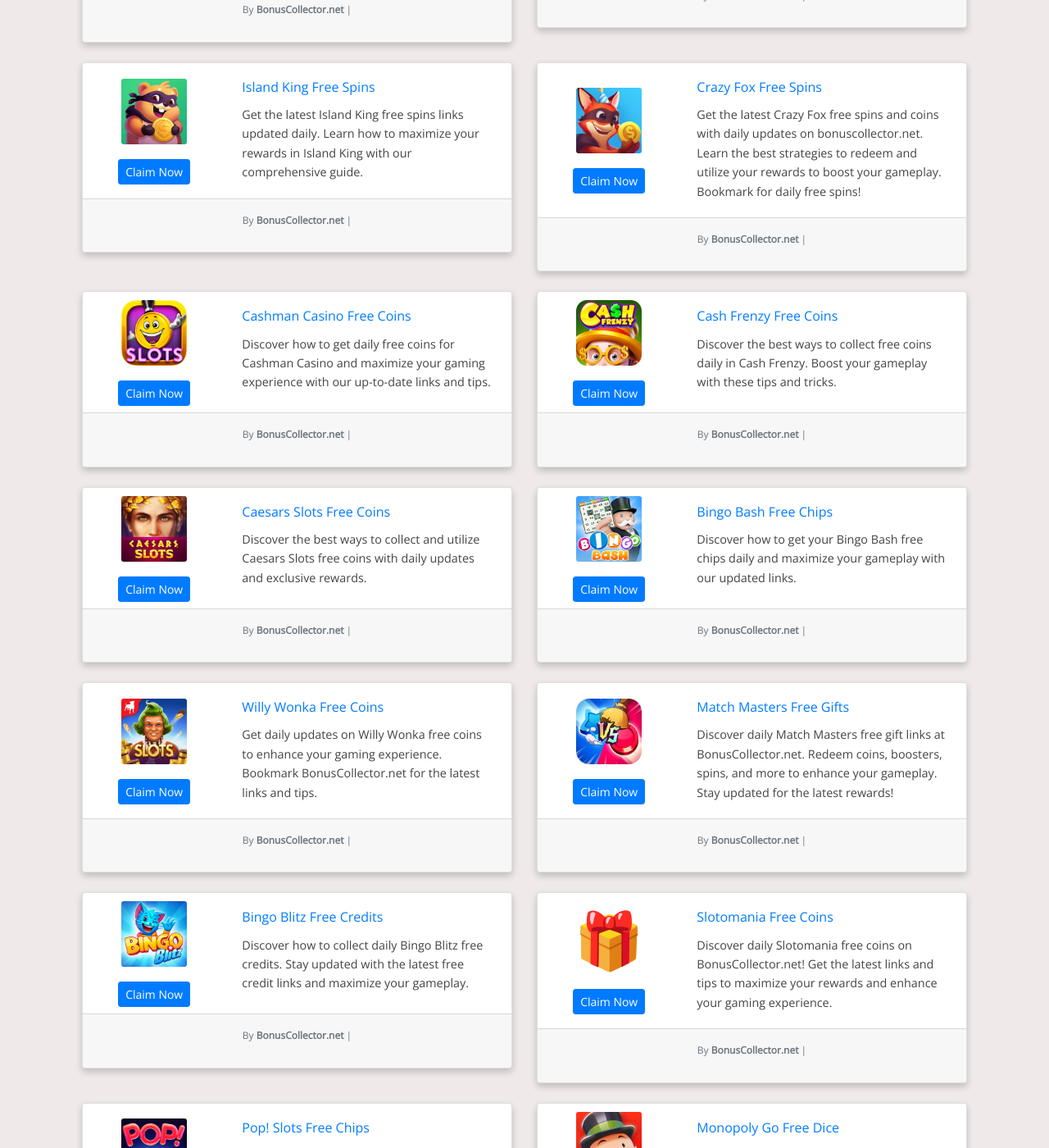
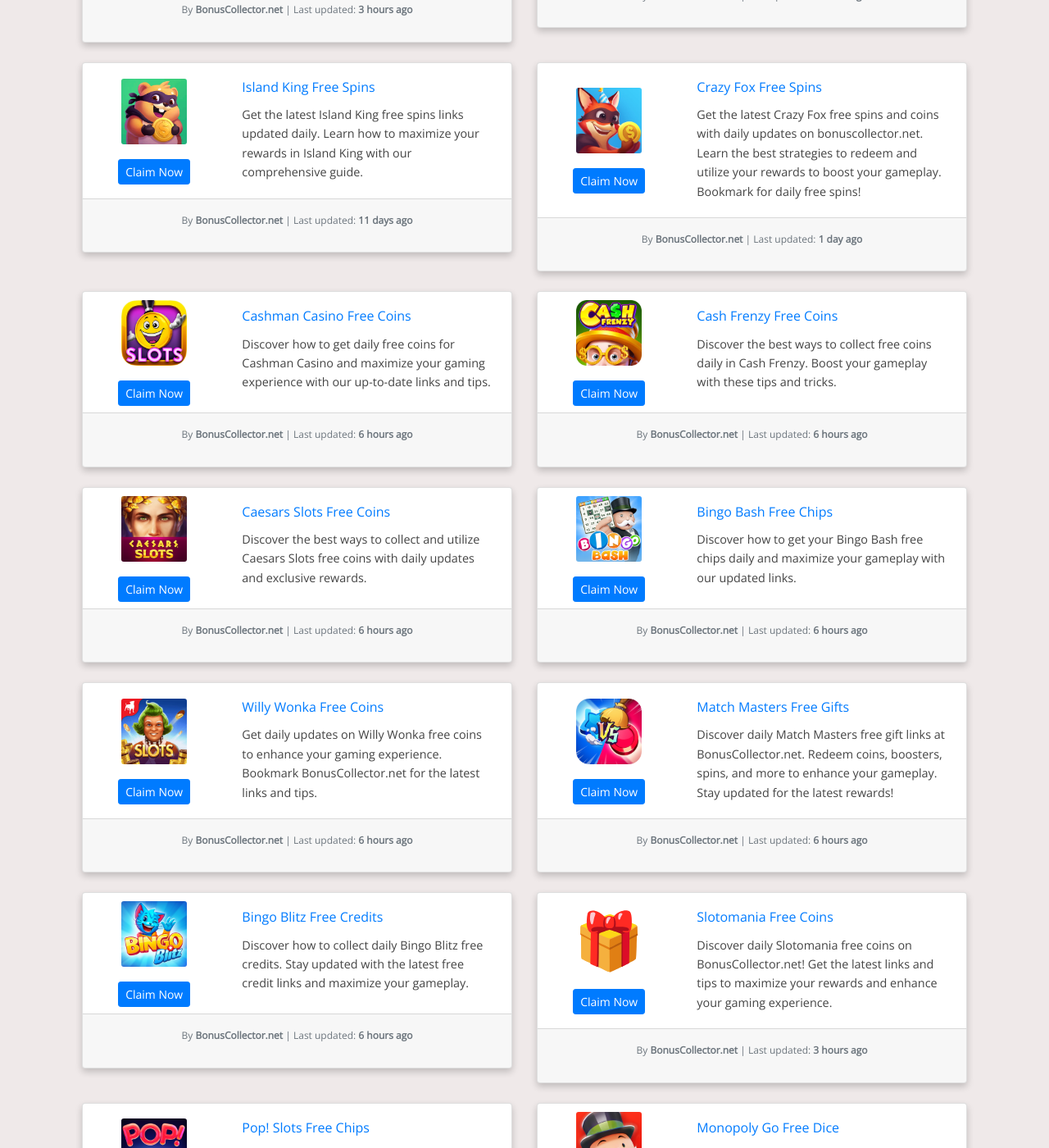
Before and after one commit to Prollad99/bs-net, a Jekyll site: the page built from index.html, in a window 1280 px wide and 1400 px high, scrolled down 922 px. Shown: the whole window at 82% size. Built offline with Jekyll 4.4.1, drawn with Linux system fonts in a browser that asks for light colours; nearby versions of some CDN libraries; comment, search, counter and statistics services are not loaded; some of the changed text lies outside the part shown.

Commit message:
Update index.html

```diff
--- a/index.html
+++ b/index.html
@@ -6,10 +6,10 @@
 <div class="container">
   <h1 class="my-4">Game List</h1>
 
-  <div class="row posts">
-    {% assign posts = site.posts | where: "lang", "en" | limit: 10 %}
-    {% for post in posts %}
-      <div class="col-md-6 mb-4 post">
+  <div class="row">
+    {% for post in site.posts %}
+      {% if post.lang == "en" %}
+        <div class="col-md-6 mb-4">
           <div class="card shadow-sm">
             <div class="row no-gutters">
               <div class="col-4 d-flex flex-column align-items-center justify-content-center">
@@ -31,49 +31,27 @@
               <p class="text-muted">
                 <small>
                   By <strong>{{ post.author }}</strong> |
-                {% if post.last_modified_at %}
+                  {% assign include_file = post.include_file %}
+                  {% assign file_info = site.data.include_files[include_file] %}
+                  {% if file_info %}
+                    {% assign last_modified = file_info.last_modified %}
+                    {% if last_modified %}
+                      Last updated:
+                      <strong class="last-updated" data-last-modified="{{ last_modified }}"></strong>
+                    {% else %}
+                      Last updated: <strong>Not available</strong>
+                    {% endif %}
+                  {% else %}
                     Last updated: <strong>{{ post.last_modified_at | date: "%d %B %Y" }}</strong>
                   {% endif %}
+                  <!-- Hidden input field for include_file -->
+                  <input type="hidden" name="include_file" value="{{ post.include_file }}">
                 </small>
               </p>
             </div>
           </div>
         </div>
+      {% endif %}
     {% endfor %}
   </div>
-
-  {% if site.posts.size > 10 %}
-    <div class="text-center mb-4">
-      <button id="load-more-btn" class="btn btn-primary" data-offset="10">Load More</button>
 </div>
-  {% endif %}
-</div>
-
-<script>
-  document.getElementById('load-more-btn').addEventListener('click', function() {
-    const button = this;
-    const offset = parseInt(button.getAttribute('data-offset'));
-    const limit = 10; // Number of posts to load each time
-
-    fetch(`/load_more_posts?offset=${offset}&limit=${limit}&lang=en`)
-      .then(response => response.text())
-      .then(html => {
-        const parser = new DOMParser();
-        const doc = parser.parseFromString(html, 'text/html');
-        const newPosts = doc.querySelectorAll('.post');
-        const postsContainer = document.querySelector('.posts');
-        newPosts.forEach(post => {
-          postsContainer.appendChild(post);
-        });
-
-        // Update the offset for the next batch of posts
-        const newOffset = offset + limit;
-        button.setAttribute('data-offset', newOffset);
-
-        // Remove the button if there are no more posts to load
-        if (newOffset >= {{ site.posts | size }}) {
-          button.remove();
-        }
-      });
-  });
-</script>
```
Lines whose indentation alone changed are shown as unchanged.
